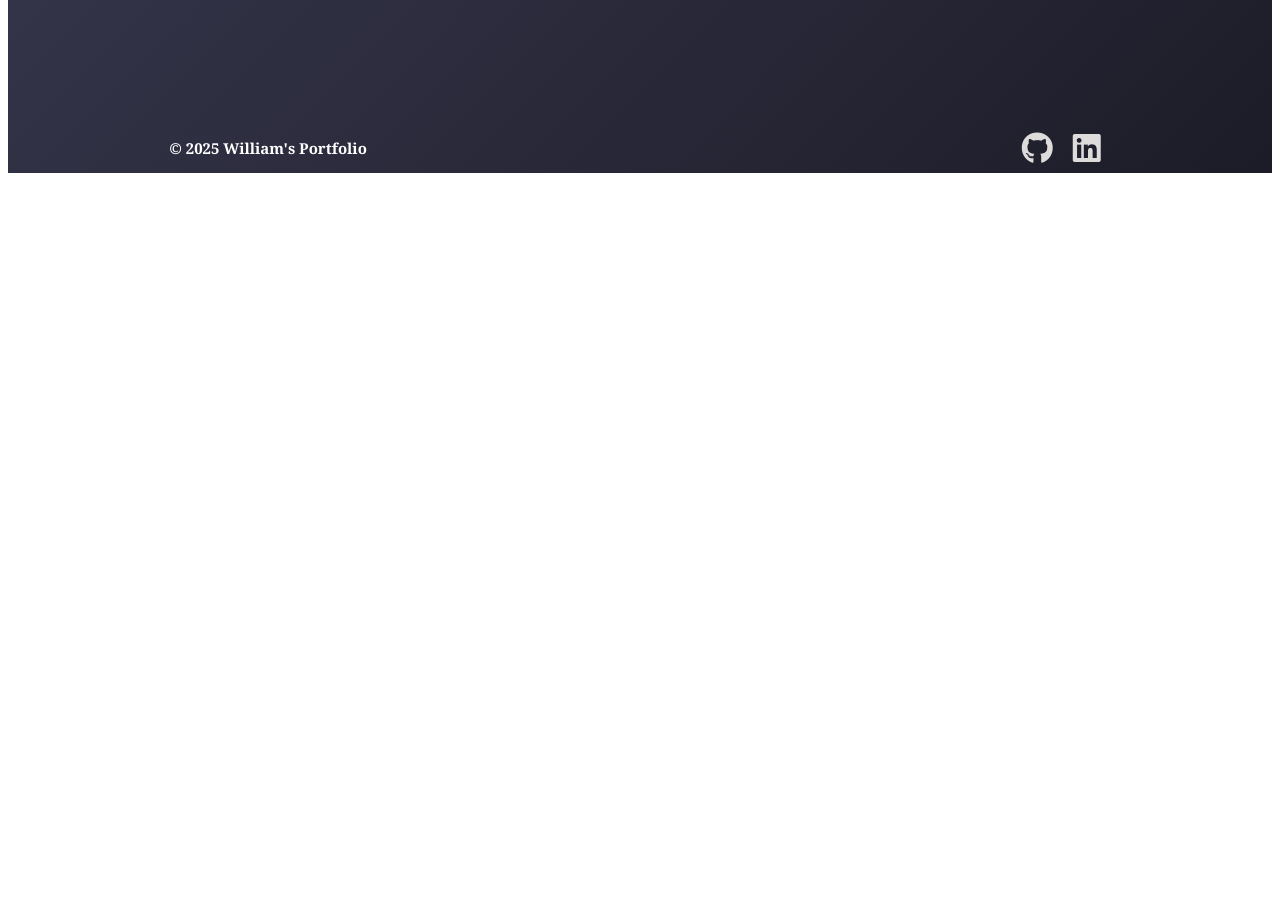
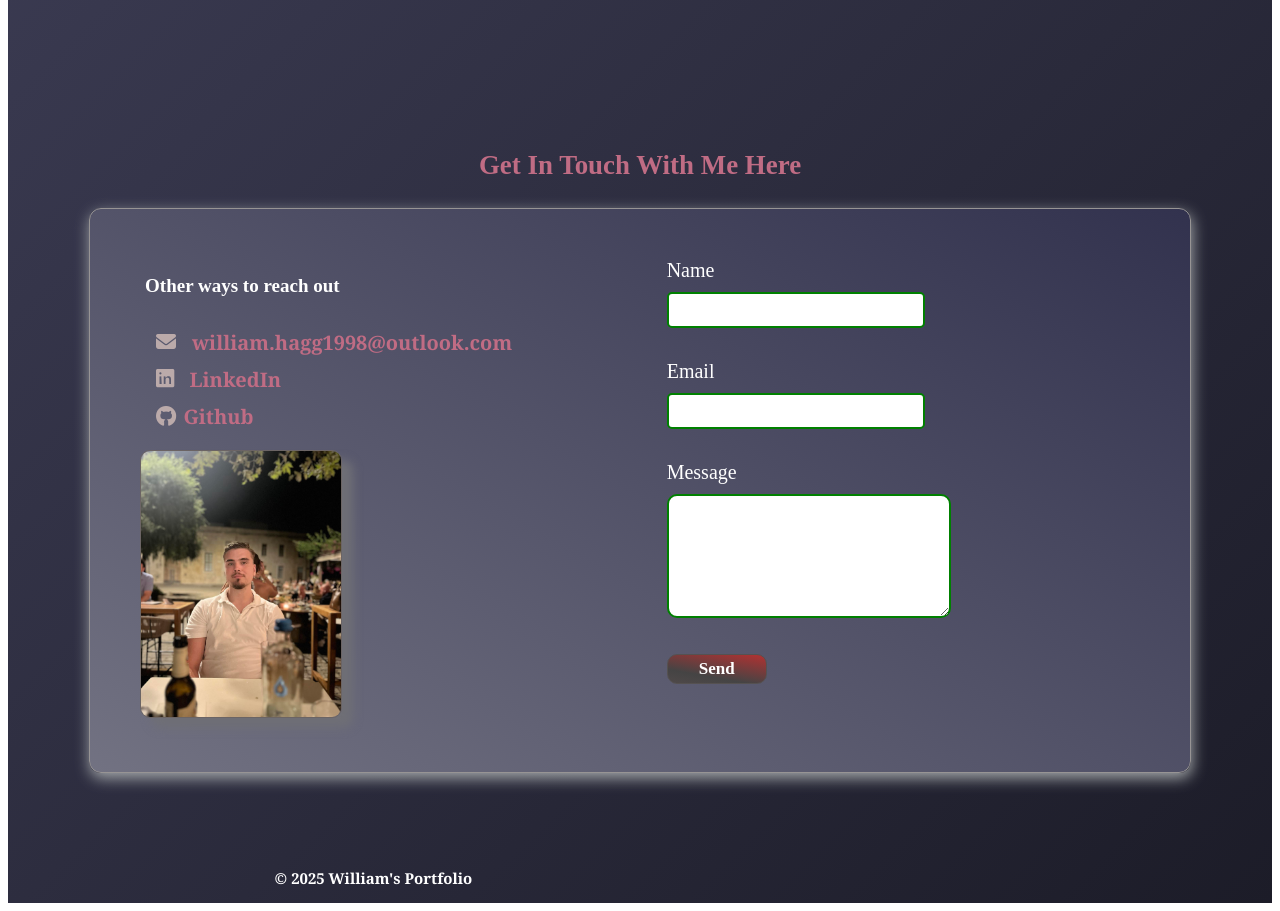
Before and after one commit to Mrhagg/Portfolio, a React (Create React App) app: page / in a window 1280 px wide. Shown: the part 1760-2671 px from the top of the page. Before the commit the page ends 1941 px from the top, so only its background shows below. Built offline with nearby package versions, Linux system fonts and the light colour scheme.

Commit message:
Fixed the contact page with a contact form and listing up of my socials where people can reach me. Also added react-scroll package for easy and smooth routing from my navbar in the header.

```diff
--- a/package.json
+++ b/package.json
@@ -12,6 +12,7 @@
     "react": "^19.1.1",
     "react-dom": "^19.1.1",
     "react-scripts": "^5.0.1",
+    "react-scroll": "^1.9.3",
     "web-vitals": "^2.1.4"
   },
   "scripts": {
--- a/src/App.js
+++ b/src/App.js
@@ -2,17 +2,28 @@ import './App.css';
 import Header from './Components/Header/Header';
 import Hero from './Components/Hero/Hero';
 import Skills from './Components/Skills/skills';
+import Contact from './Components/Contact/contact';
 import Footer from './Components/footer/footer';
 
 function App() {
+
+
   return (
     <div className="App">
       <Header />
-      <section>
+      <section id="hero">
          <Hero />
+      </section>
+      <section id="skills">
          <Skills />
       </section>
-      <Footer />
+      <section id="contact">
+        <Contact />
+      </section>
+      <section id="footer">
+        <Footer />
+      </section>
+
 
     </div>
   );
--- /dev/null
+++ b/src/Components/Contact/Contact.css
@@ -0,0 +1,171 @@
+.contact-body {
+  display: flex;
+  justify-content: space-between;
+  align-items: flex-start;
+  gap: 50px;
+  flex-wrap: wrap;
+}
+
+.contact-ways {
+  flex: 1;
+  min-width: 200px;
+}
+
+.contact-ways h2 {
+  margin-bottom: 15px;
+  font-size: 19px;
+  font-family: 'Times New Roman', Times, serif;
+  font-weight: bold;
+  text-align: start;
+  margin-right: 2rem;
+}
+
+.contact-ways ul {
+  margin-top: 2rem;
+  margin-left: 1rem;
+  font-size: 20px;
+  font-weight: bold;
+  list-style: none;
+  padding: 0;
+}
+
+.contact-ways i {
+  margin-right: 8px;
+  color: #bbaaaa;
+  font-weight: bold;
+}
+
+
+.contact-ways li {
+  display: flex;
+  align-items: center;
+  gap: 8px;
+  margin-bottom: 10px;
+}
+
+
+.contact-ways a {
+  color: #c06c84;
+  text-decoration: none;
+  transform: color 0.3s;
+}
+
+.contact-ways a:hover {
+  color: #ffb6b9;
+}
+
+.contact-title {
+  display: flex;
+  justify-content: center;
+  align-items: center;
+  color: #c06c84;
+  font-family:'Times New Roman', Times, serif;
+  font-size: 23px;
+  text-align: center;
+}
+
+.contact-form-right {
+  flex: 2;
+  min-width: 300px;
+  display: flex;
+  flex-direction: column;
+  margin-left: 15rem;
+}
+
+.contact-form {
+  background: linear-gradient(30deg, #727282, #32324e);
+  padding: 50px;
+  border: 1px solid #979494;
+  border-radius: 12px;
+  box-shadow: 1px 5px 15px rgba(166, 170, 172, 0.991);
+  max-width: 1000px;
+  margin: 0 auto;
+  margin-bottom: 5rem;
+}
+
+.input-title {
+  margin-bottom: 10px;
+  color: #FFFFFF;
+  font-family: 'Times New Roman', Times, serif;
+  font-size: 20px;
+}
+
+.email-text {
+  margin-top: 2rem;
+  vertical-align: top;
+  resize: vertical;
+}
+
+.form-text {
+  margin-top: 2rem;
+}
+
+textarea {
+ width: 60%;
+ padding: 10px;
+ box-sizing: border-box;
+ border-radius: 10px;
+ font-family: 'Times New Roman', Times, serif;
+ font-size: 17px;
+ font-weight: bold;
+}
+
+input {
+  width: 250px;
+  height: 30px;
+  border-radius: 5px;
+  border: 1px solid red;
+}
+
+.error {
+  color: #f44336;
+  font-size: 15px;
+  margin-top: 5px;
+}
+
+.errors.email {
+  color:#f44336;
+  font-size: 15px;
+  margin-top: 5px;
+}
+
+.input-error {
+  border: 2px solid red;
+  color: red;;
+}
+
+.input-valid {
+  border: 2px solid green;
+  color: green;
+}
+
+
+button {
+  display: flex;
+  justify-content: center;
+  align-items: center;
+  width: 100px;
+  height: 30px;
+  font-size: 17px;
+  font-family: 'Times New Roman', Times, serif;
+  font-weight: bold;
+  margin-top: 2rem;
+  border: 1px solid #555151;
+  border-radius: 10px;
+  box-shadow: 1 2px #3f3f53;
+  background: linear-gradient(10deg, rgb(79, 73, 73), rgb(69, 68, 68) 30%, rgba(178, 49, 49, 0.991));
+  color: #FFFFFF;
+}
+
+button:hover{
+  cursor: pointer;
+  color: #3a373778;
+  transition: 0.3s ease-in-out;
+}
+
+.img-logo {
+  width: 200px;
+  border-radius: 10px;
+  border: 1px solid #6b6464;
+  box-shadow: 11px 10px 10px #6f6f76;
+}
--- /dev/null
+++ b/src/Components/Contact/contact.js
@@ -0,0 +1,119 @@
+import './Contact.css'
+import WilliamPic from '../../images/williamhaggpic.jpg'
+import { useState } from 'react';
+
+function Contact () {
+
+  const [name, setName] = useState("");
+  const [message, setMessage] = useState("");
+  const [email, setEmail] = useState("");
+  const [errors, setErrors] = useState({});
+
+  const validateForm = () => {
+    const newErrors = {};
+
+
+  if(!name.trim()) {
+    newErrors.name = "Du måste skriva in ett namn i fältet.";
+  }
+
+  const emailRegex = /^[^\s@]+@[^\s@]+\.[^\s@]+$/;
+  if(!email.trim()) {
+    newErrors.email = "Du måste skriva in en emailadress."
+  } else if (!emailRegex.test(email)) {
+    newErrors.email = "Ogiltig emailadress"
+  }
+
+  if(!message.trim()) {
+    newErrors.message = "Du måste skriva ett meddelande."
+  }
+
+  setErrors(newErrors);
+
+  return Object.keys(newErrors).length === 0;
+
+  };
+  const handleSubmit = (e) => {
+    e.preventDefault();
+
+    if(validateForm()) {
+      console.log({name, email, message});
+      alert("Formuläret skickades")
+      setName("");
+      setEmail("");
+      setMessage("");
+      setErrors("");
+    }
+  };
+
+
+
+
+  return (
+  <div className="contact-container">
+      <section className="contact-title">
+          <div>
+            <h1>Get In Touch With Me Here</h1>
+          </div>
+      </section>
+
+
+
+    <section className="contact-form">
+      <div className="contact-body">
+
+        <section className="contact-ways">
+          <h2>Other ways to reach out</h2>
+          <ul>
+            <li>
+              <i className="fa-solid fa-envelope"></i>
+              <a href="mailto:william.hagg1998@outlook.com?subject=Hej&body=Jag vill kontakta dig">
+                william.hagg1998@outlook.com
+              </a>
+            </li>
+            <li>
+              <i className="fa-brands fa-linkedin"></i>
+              <a href="https://www.linkedin.com/in/william-h%C3%A4gg-b2a524269/" target="_blank">
+              LinkedIn
+              </a>
+            </li>
+            <li>
+              <a href="https://github.com/Mrhagg">
+              <i className="fa-brands fa-github"></i>
+              Github
+              </a>
+
+            </li>
+          </ul>
+          <img className="img-logo" src={WilliamPic}></img>
+        </section>
+
+
+        <form className="contact-form-right" onSubmit={handleSubmit}>
+          <div className="name-text">
+            <div className="input-title">Name</div>
+            <input type="text" value={name} onChange={(e) => setName(e.target.value)} className={errors.name ? "input-error" : "input-valid"} />
+            {errors.name && <div className="error">{errors.name}</div>}
+          </div>
+
+          <div className="email-text">
+            <div className="input-title">Email</div>
+            <input type="email" value={email} onChange={(e) => setEmail(e.target.value)} className={errors.email ? "input-error" : "input-valid"} />
+            {errors.email && <div className="error">{errors.email}</div>}
+          </div>
+
+          <div className="form-text">
+            <div className="input-title">Message</div>
+            <textarea className={errors.message ? "input-error" : "input-valid"} value={message} onChange={(e) => setMessage(e.target.value)} rows={5} />
+            {errors.message && <div className="error">{errors.message}</div>}
+          </div>
+          <button type="submit">Send</button>
+        </form>
+      </div>
+    </section>
+
+  </div>
+  );
+}
+
+export default Contact;
--- a/src/Components/Header/Header.js
+++ b/src/Components/Header/Header.js
@@ -1,6 +1,6 @@
 import './Header.css'
 import Navbar from '../navbar/navbar';
-
+import { Link } from 'react-scroll';
 
 function Header() {
   return (
--- a/src/Components/Skills/skills.js
+++ b/src/Components/Skills/skills.js
@@ -3,7 +3,6 @@ import JsLogo from '../../images/Js.png';
 import NetLogo from '../../images/net logo.png'
 import SqlLogo from '../../images/SQL.png';
 import UmbracoLogo from '../../images/Umbraco.webp';
-import { text } from '@fortawesome/fontawesome-svg-core';
 
 const skills = [
   {id: 1, text: 'During my education and spare time i been experimenting with Javascript, mainly react with typescript to get a better understanding and knowledge with the Javascript syntax.', image: JsLogo},
@@ -12,7 +11,11 @@ const skills = [
   {id: 4, text: 'When it comes to CMS development i been using Umbraco, i found it very easy to use and smooth to implement your solutions.' ,image: UmbracoLogo},
 ];
 
+
+
 function Skills() {
+
+
   return (
     <section className="main-container">
       <div className="main-content">
--- a/src/Components/footer/footer.js
+++ b/src/Components/footer/footer.js
@@ -6,14 +6,6 @@ function Footer () {
       <p className="footer-copy">&copy; 2025 William's Portfolio</p>
       <div className="footer-container">
       </div>
-      <nav className="socials">
-        <a href="https://github.com/Mrhagg">
-          <i className="fa-brands fa-github"></i>
-        </a>
-        <a href="https://www.linkedin.com/in/william-h%C3%A4gg-b2a524269/">
-          <i className="fa-brands fa-linkedin"></i>
-        </a>
-      </nav>
     </div>
   );
 }
--- a/src/Components/navbar/navbar.js
+++ b/src/Components/navbar/navbar.js
@@ -1,51 +1,65 @@
 import { useState } from "react";
+import { Link } from "react-scroll";
 import './navbar.css'
+
+
 
 function Navbar() {
   const [active, setActive] = useState('#home');
 
+
   return (
     <nav className="navbar">
 
-      <a
-        href="#home"
+      <Link
+        to="home"
+        smooth={true}
+        duration={500}
+        spy={true}
+        offset={-70}
         className={active === '#home' ? 'active' : ''}
         onClick={() => setActive('#home')}
       >
         Home
-      </a>
+      </Link>
 
-      <a
-        href="#skills"
+      <Link
+        to="skills"
+        smooth={true}
+        duration={500}
+        spy={true}
+        offset={-70}
         className={active === '#skills' ? 'active' : ''}
         onClick={() => setActive('#skills')}
       >
         Skills
-      </a>
+      </Link>
 
-      <a
-        href="#courses"
-        className={active === '#courses' ? 'active' : ''}
-        onClick={() => setActive('#courses')}
-      >
-        Courses
-      </a>
 
-      <a
-        href="#projects"
+      <Link
+        to="projects"
+        smooth={true}
+        duration={500}
+        spy={true}
+        offset={-70}
         className={active === '#projects' ? 'active' : ''}
         onClick={() => setActive('#projects')}
       >
         Projects
-      </a>
+      </Link>
 
-      <a
-        href="#contact"
+      <Link
+        to="contact"
+
+        smooth={true}
+        duration={500}
+        spy={true}
+        offset={-70}
         className={active === '#contact' ? 'active' : ''}
         onClick={() => setActive('#contact')}
       >
         Contact
-      </a>
+      </Link>
     </nav>
   );
 }
```
Also changed, not shown: 1 other file (tests, documents, lock files or other folders).
